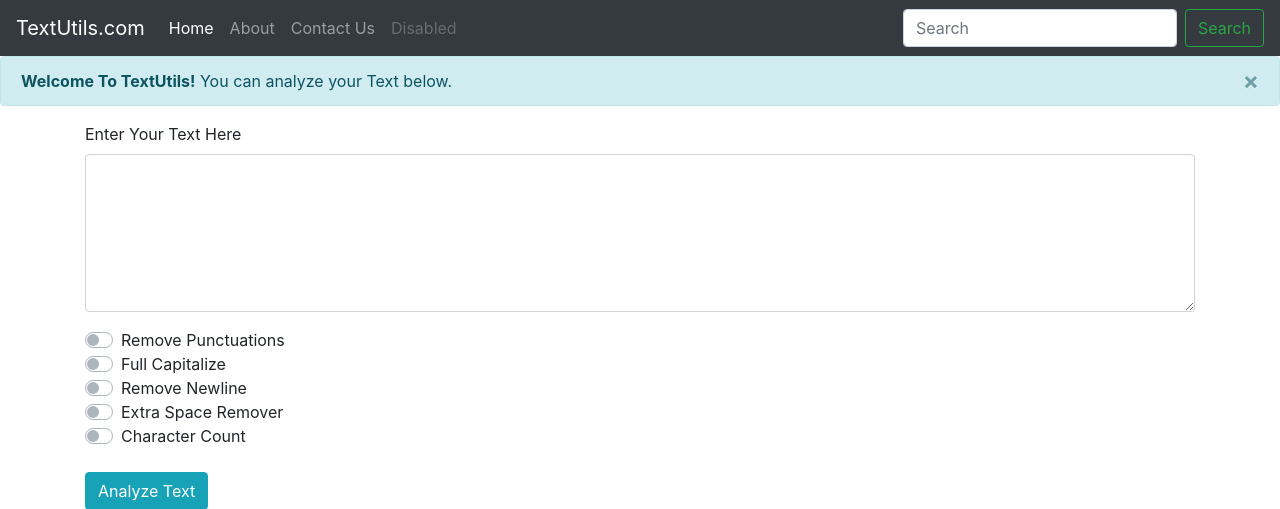
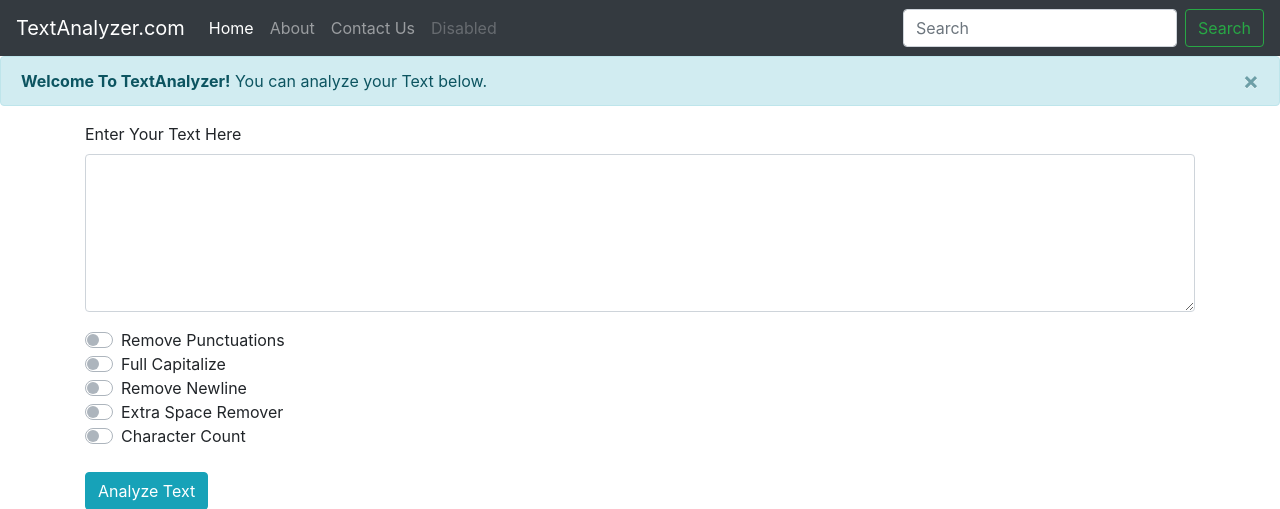
Before and after one commit to kpkrishan/Introduction_To_Django, a Django app: page / in a window 1280 px wide. Shown: the top 509 px of the page. Run offline with Django 3.2, Linux system fonts and the light colour scheme; some libraries are stand-ins or nearby versions.

Commit message:
Change project title

```diff
--- a/Textutils/templates/home.html
+++ b/Textutils/templates/home.html
@@ -8,12 +8,12 @@
     <!-- Bootstrap CSS -->
     <link rel="stylesheet" href="https://stackpath.bootstrapcdn.com/bootstrap/4.5.0/css/bootstrap.min.css" integrity="sha384-9aIt2nRpC12Uk9gS9baDl411NQApFmC26EwAOH8WgZl5MYYxFfc+NcPb1dKGj7Sk" crossorigin="anonymous">
 
-    <title> TextUtils App</title>
+    <title> TextAnalyzer-Online text analyzer tool </title>
   </head>
   <body>
     <!-- As a link -->
     <nav class="navbar navbar-expand-lg navbar-dark bg-dark">
-        <a class="navbar-brand" href="#">TextUtils.com</a>
+        <a class="navbar-brand" href="#">TextAnalyzer.com</a>
         <button class="navbar-toggler" type="button" data-toggle="collapse" data-target="#navbarNavAltMarkup" aria-controls="navbarNavAltMarkup" aria-expanded="false" aria-label="Toggle navigation">
           <span class="navbar-toggler-icon"></span>
         </button>
@@ -32,7 +32,7 @@
 
       </nav>
       <div class="alert alert-info alert-dismissible fade show" role="alert">
-        <strong>Welcome To TextUtils!</strong> You can analyze your Text below.
+        <strong>Welcome To TextAnalyzer!</strong> You can analyze your Text below.
         <button type="button" class="close" data-dismiss="alert" aria-label="Close">
           <span aria-hidden="true">&times;</span>
         </button>
```
